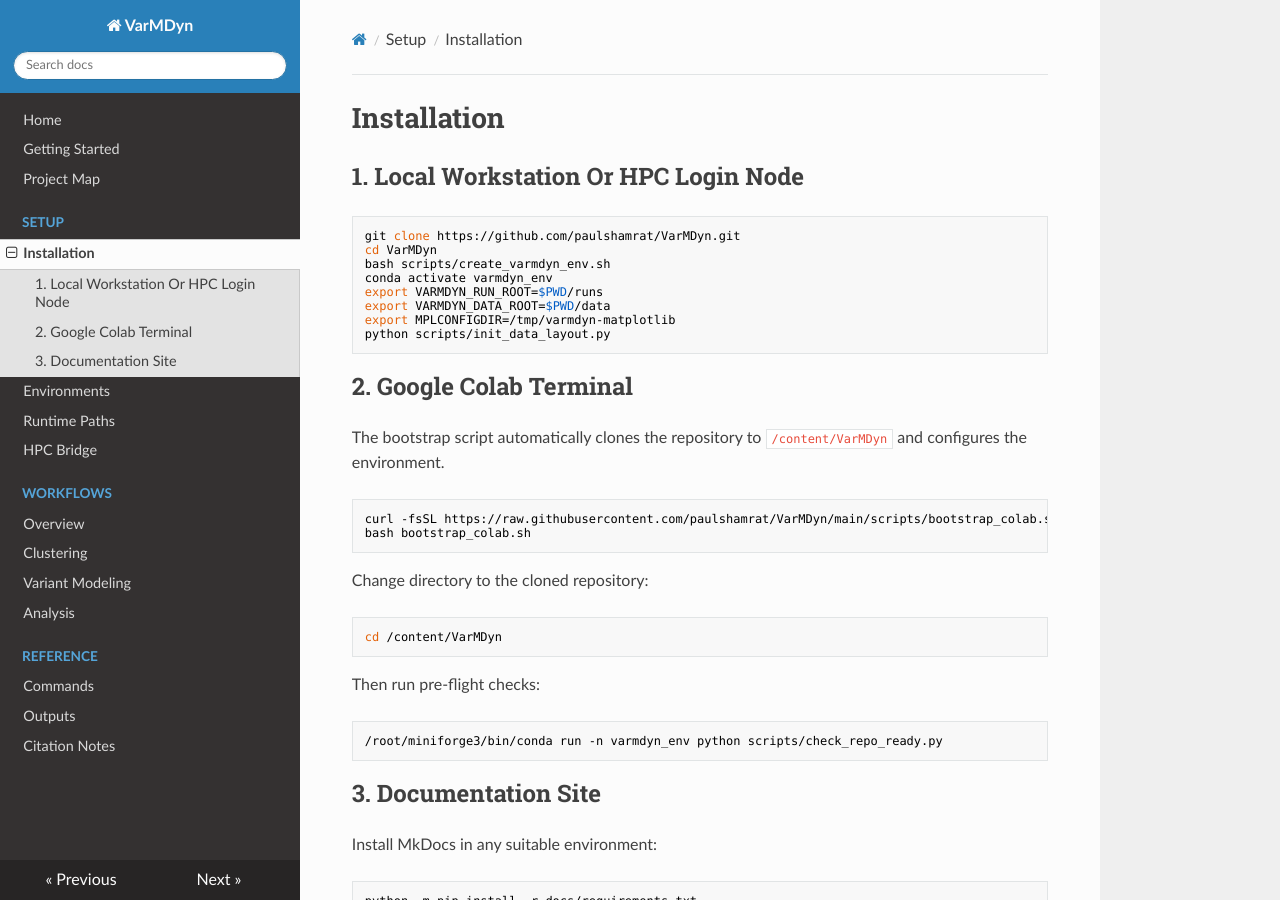
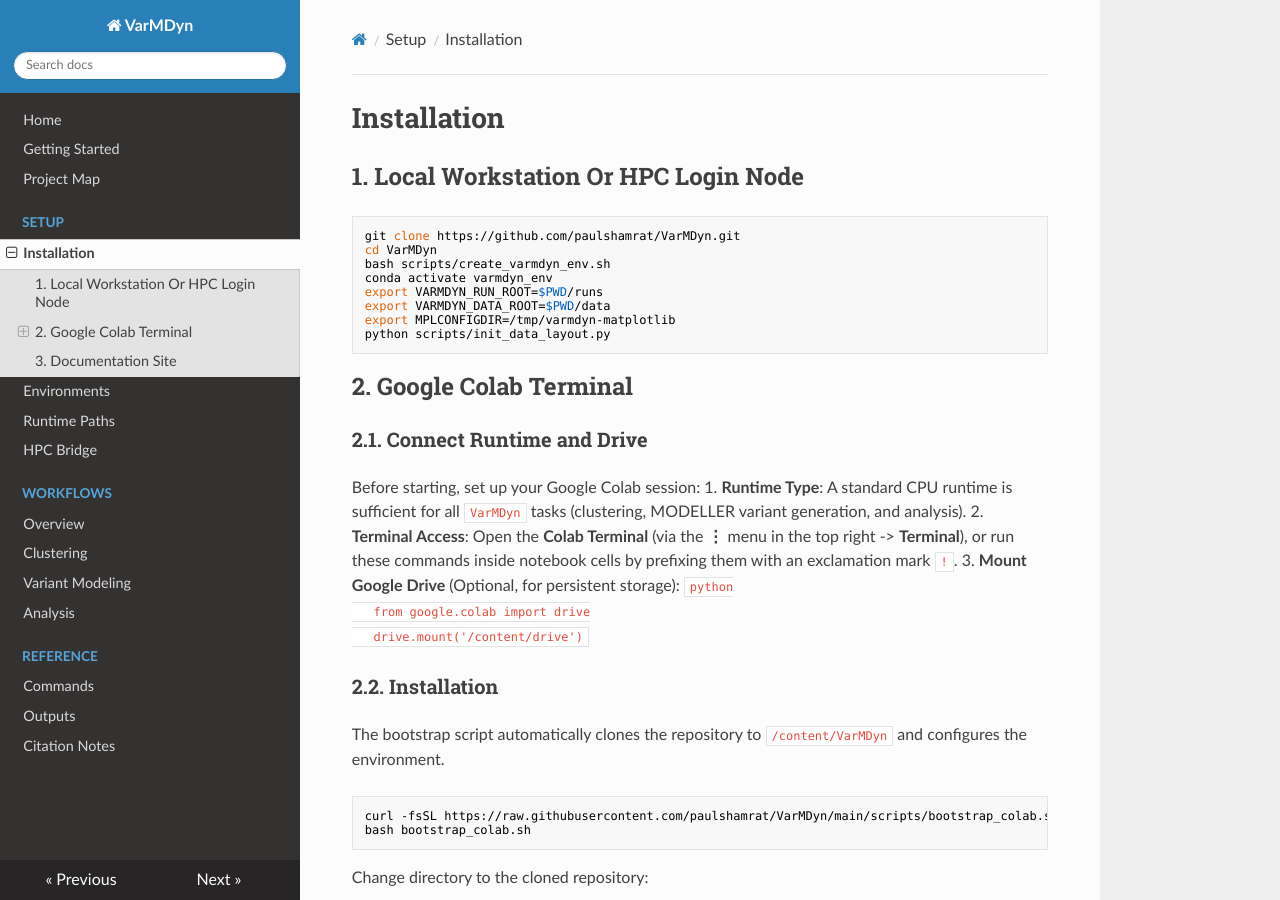
Before and after one commit to paulshamrat/VarMDyn, an MkDocs documentation site: the page built from docs/source/setup/installation.md, in a window 1280 px wide and 900 px high. Built offline with MkDocs 1.6.1, drawn with Linux system fonts in a browser that asks for light colours; nearby versions of some CDN libraries.

Commit message:
docs: add Google Colab session runtime and terminal instructions

````diff
--- a/docs/source/setup/installation.md
+++ b/docs/source/setup/installation.md
@@ -15,6 +15,17 @@
 
 ## 2. Google Colab Terminal
 
+### 2.1. Connect Runtime and Drive
+Before starting, set up your Google Colab session:
+1. **Runtime Type**: A standard CPU runtime is sufficient for all `VarMDyn` tasks (clustering, MODELLER variant generation, and analysis).
+2. **Terminal Access**: Open the **Colab Terminal** (via the **⋮** menu in the top right -> **Terminal**), or run these commands inside notebook cells by prefixing them with an exclamation mark `!`.
+3. **Mount Google Drive** (Optional, for persistent storage):
+   ```python
+   from google.colab import drive
+   drive.mount('/content/drive')
+   ```
+
+### 2.2. Installation
 The bootstrap script automatically clones the repository to `/content/VarMDyn` and configures the environment.
 
 ```bash
````
Also changed, not shown: docs/INSTALL.md (+11 -0 lines).
